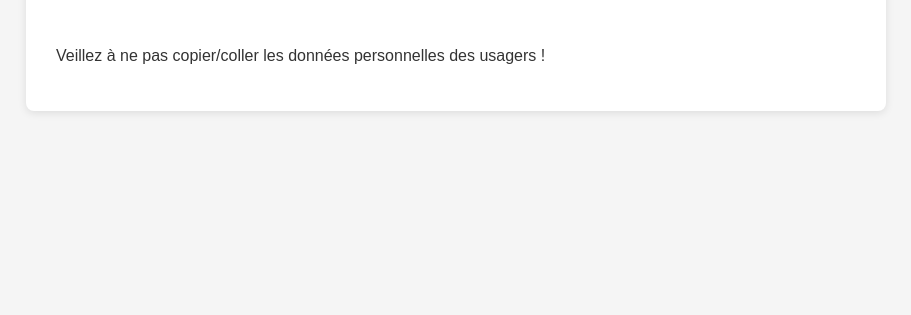
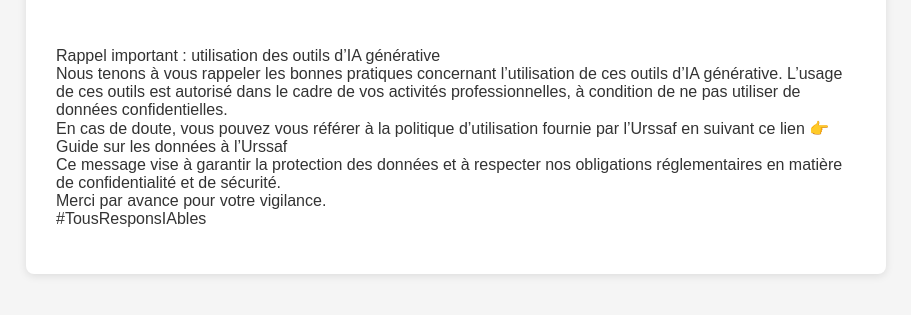
Before and after one commit to UrssafDigitale/mailbot, a plain HTML site: page TIAE-IDF.html in a window 1280 px wide. Shown: the part 171-486 px from the top of the page, without its empty margins (184-1095 px from the left). Drawn offline with Linux system fonts and the light colour scheme.

Commit message:
Update AI usage reminder and data protection message
Added a reminder about the use of generative AI tools and data confidentiality.

```diff
--- a/TIAE-IDF.html
+++ b/TIAE-IDF.html
@@ -30,7 +30,20 @@
     <h1>Page de test - Assistant Aide à la réponse TI AE IDF</h1>
        <p>Cliquez sur l'icône de la chatbox en bas à droite de la page</p>
     <br>
-     <p>Veillez à ne pas copier/coller les données personnelles des usagers !</p>
+     <p>Rappel important : utilisation des outils d’IA générative
+        <br>
+Nous tenons à vous rappeler les bonnes pratiques concernant l’utilisation de ces outils d’IA générative.
+L’usage de ces outils est autorisé dans le cadre de vos activités professionnelles, à condition de ne pas utiliser de données confidentielles.
+ <br>
+En cas de doute, vous pouvez vous référer à la politique d’utilisation fournie par l’Urssaf en suivant ce lien
+👉Guide sur les données à l’Urssaf
+ <br>
+Ce message vise à garantir la protection des données et à respecter nos obligations réglementaires en matière de confidentialité et de sécurité.
+ <br>
+Merci par avance pour votre vigilance.
+ <br>
+#TousResponsIAbles
+</p>
   </div>
 
 <script src="https://cdn.doyoudreamup.com/dydubox/configurations/preprod/a2ba4418-5e88-430b-b48b-92c57c87371f/64400aa7-a0ed-1c0f-81a1-108e41030015/loader.js"></script>
```
